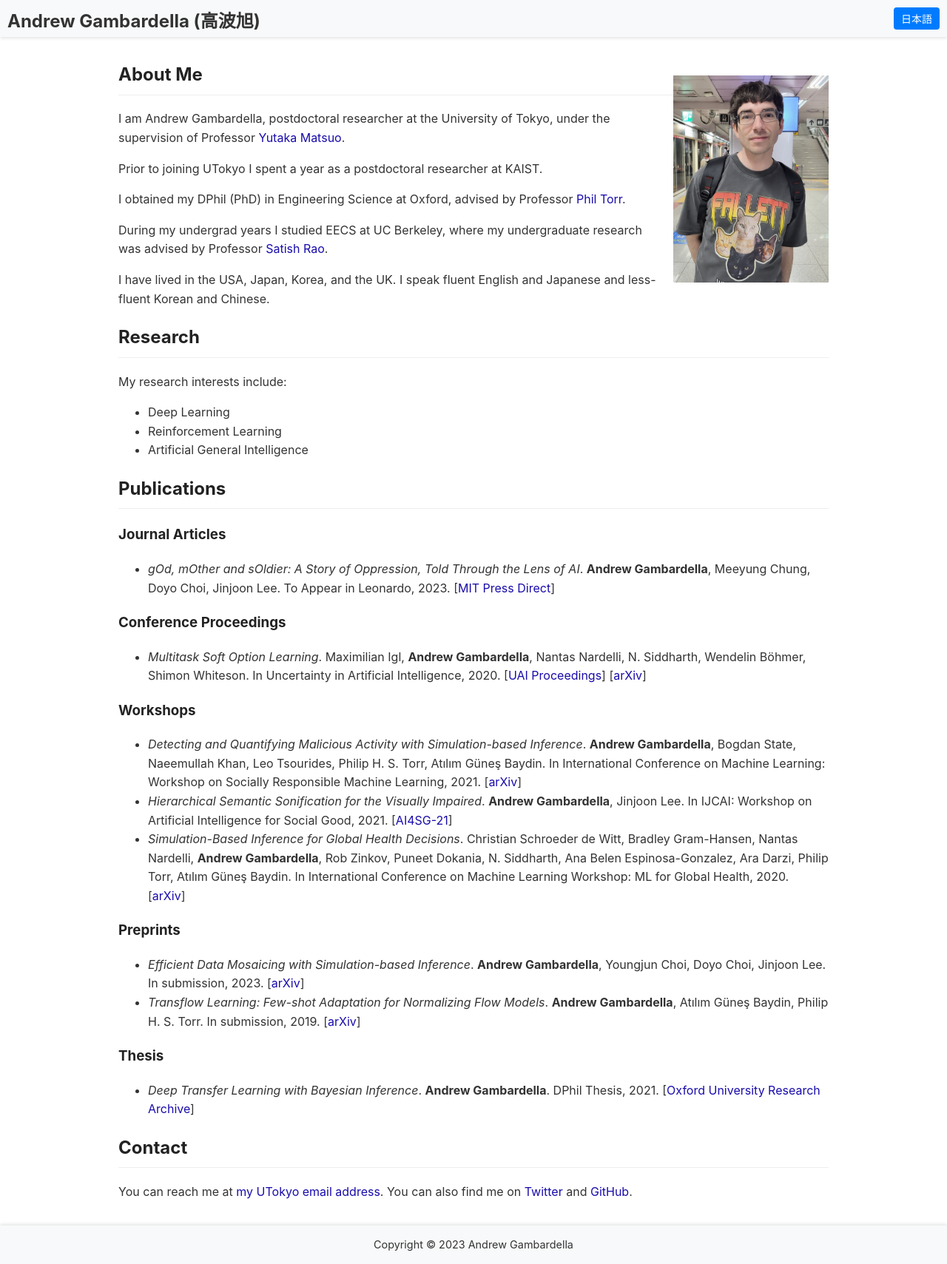
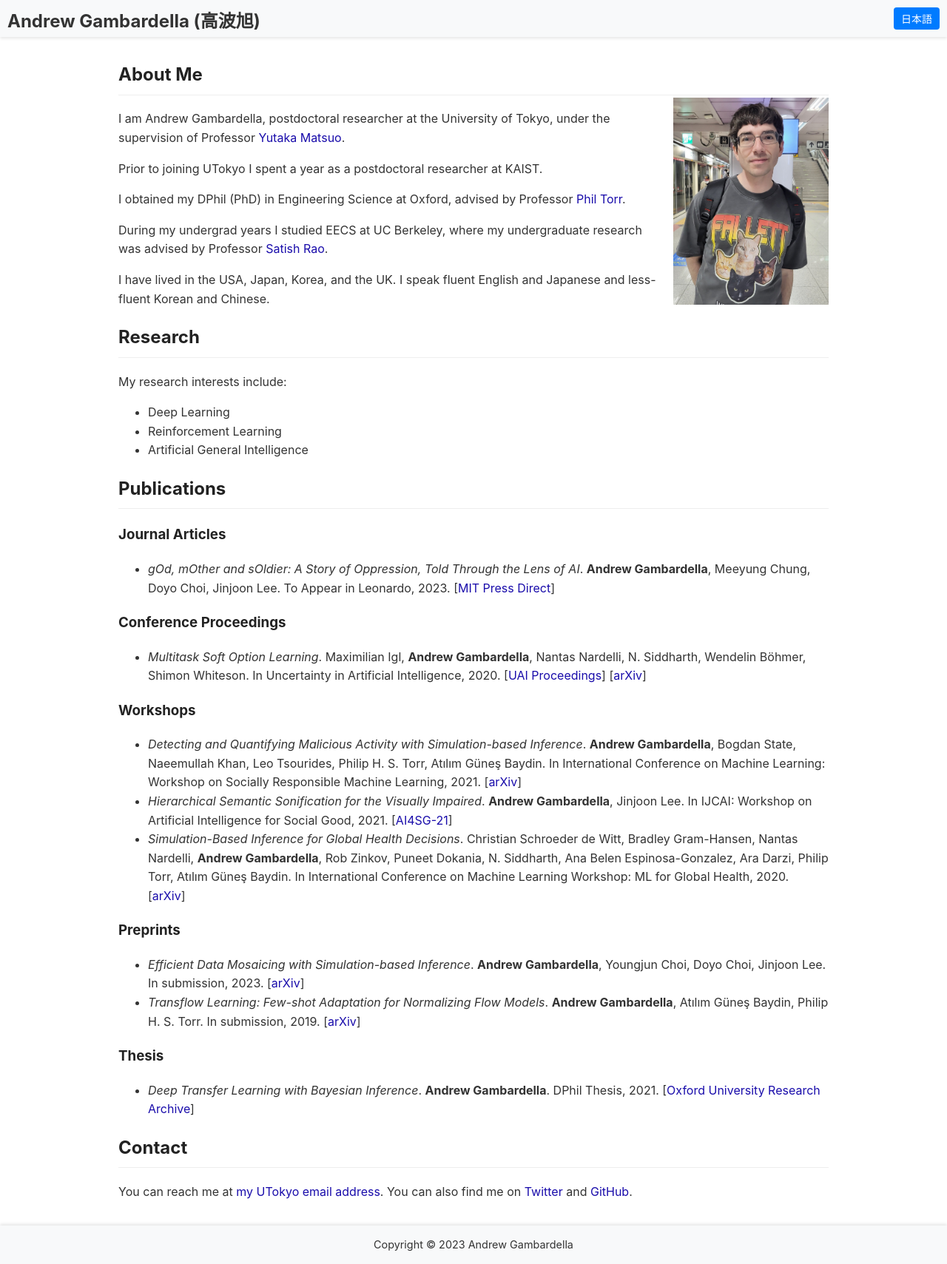
Before and after one commit to atgambardella/atgambardella.github.io, a Jekyll site: the page built from index.md, in a window 1280 px wide. Shown: the whole page at 74% size. Built offline with Jekyll 4.4.1, drawn with Linux system fonts in a browser that asks for light colours; a script that is not in the unit is left out; our own code applies the rules of GitHub Pages for plain Markdown files.

Commit message:
try adding picture

```diff
--- a/_layouts/default.html
+++ b/_layouts/default.html
@@ -19,7 +19,7 @@
     {% if page.home %}
     <section class="about-me">
       <div class="about-me-content" style="position: relative;">
-        <div style="float: right; margin-left: 20px; margin-top: 20px;">
+        <div style="float: right; margin-left: 20px; margin-top: 50px;">
           <img src="/assets/images/profile_picture.jpg" alt="Profile Picture" width="210" height="280">
         </div>
         <div style="padding-right: 10px;">
```
